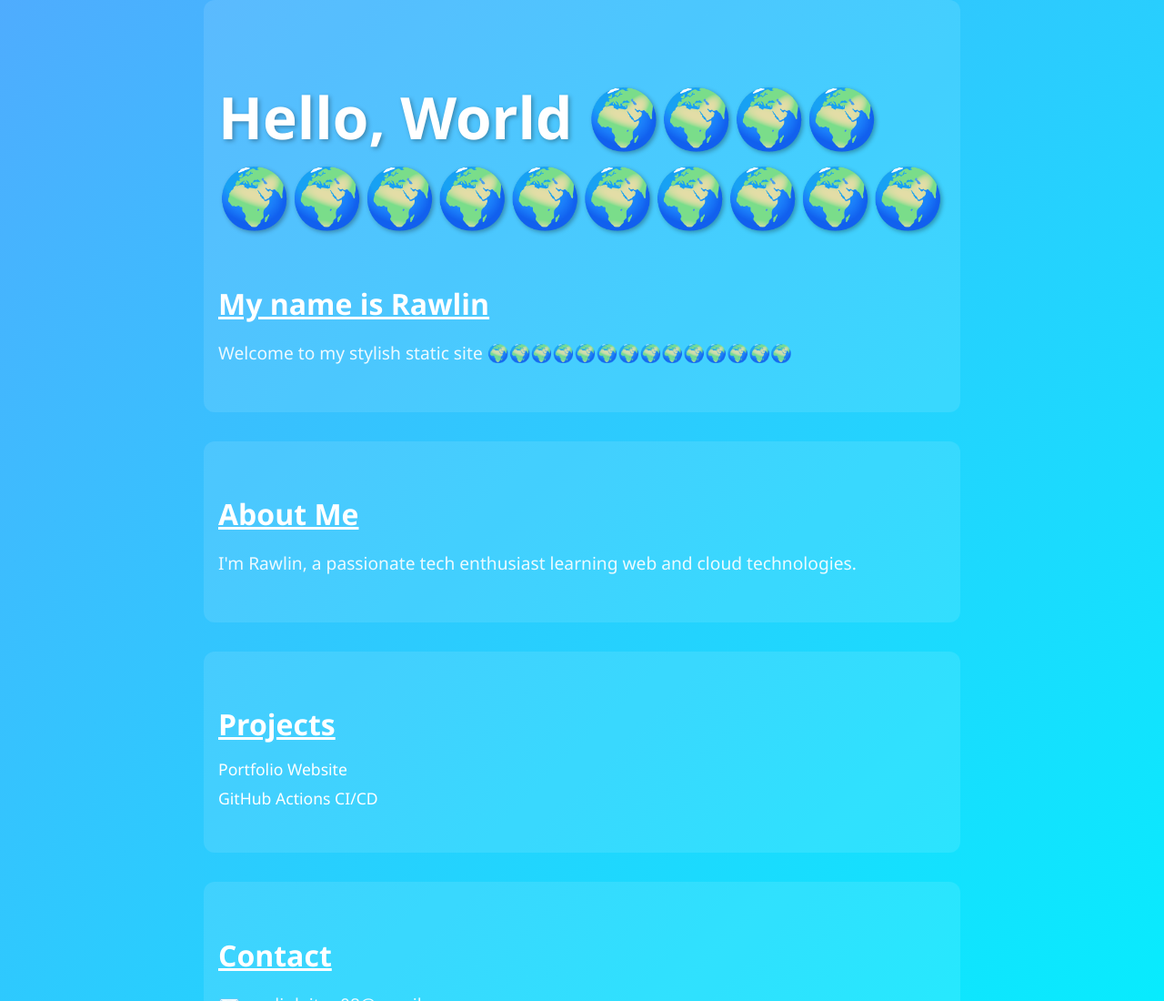
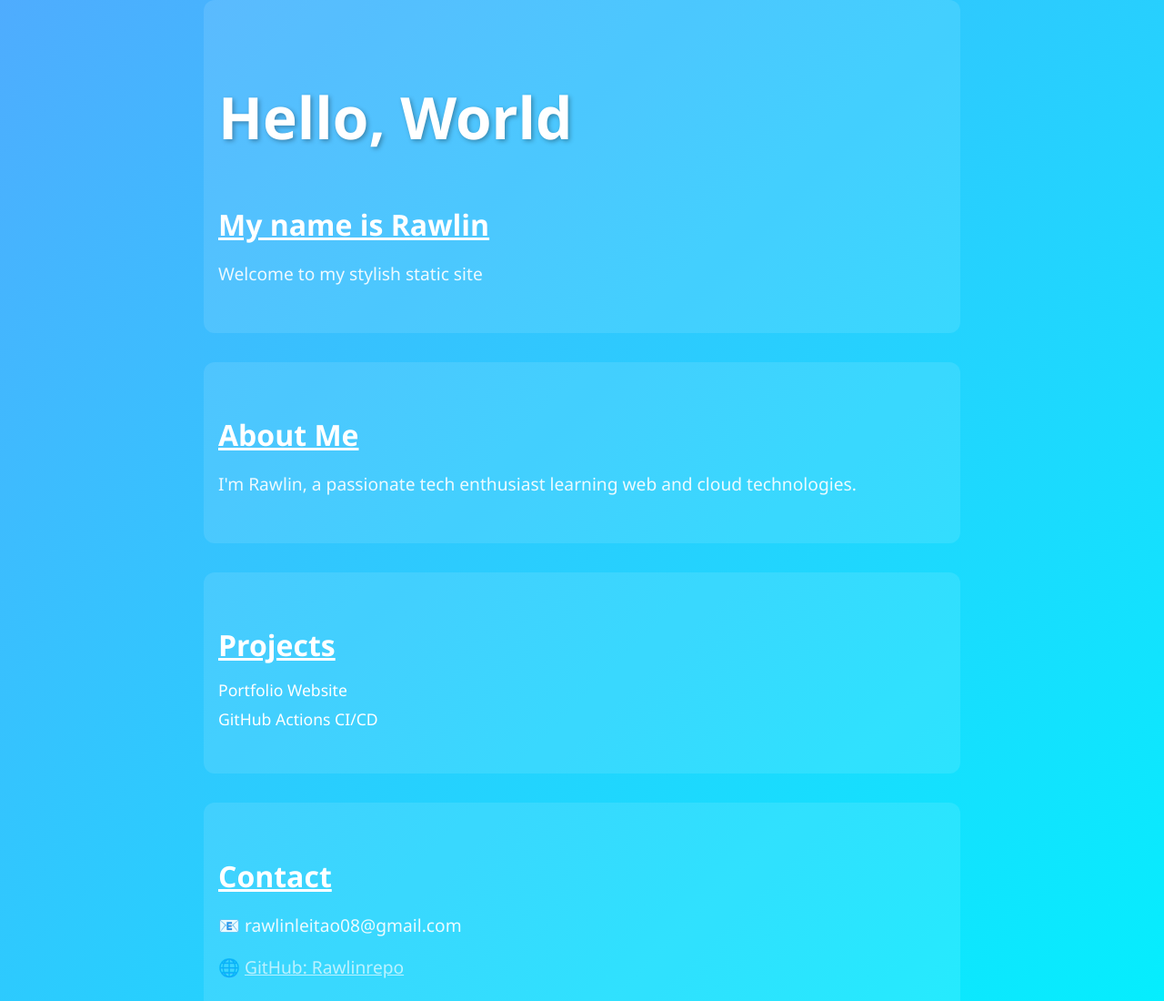
Before and after one commit to Rawlinrepo/Static-website, a plain HTML site: page index.html in a window 1280 px wide. Shown: the top 1100 px of the page at 91% size. Drawn offline with Linux system fonts and the light colour scheme.

Commit message:
Update index.html

```diff
--- a/index.html
+++ b/index.html
@@ -9,9 +9,9 @@
 <body>
   <div class="scroll-container">
     <section class="panel intro">
-      <h1>Hello, World 🌍🌍🌍🌍🌍🌍🌍🌍🌍🌍🌍🌍🌍🌍</h1>
+      <h1>Hello, World </h1>
       <h2>My name is Rawlin</h2>
-      <p>Welcome to my stylish static site 🌍🌍🌍🌍🌍🌍🌍🌍🌍🌍🌍🌍🌍🌍</p>
+      <p>Welcome to my stylish static site </p>
     </section>
 
     <section class="panel about">
```
